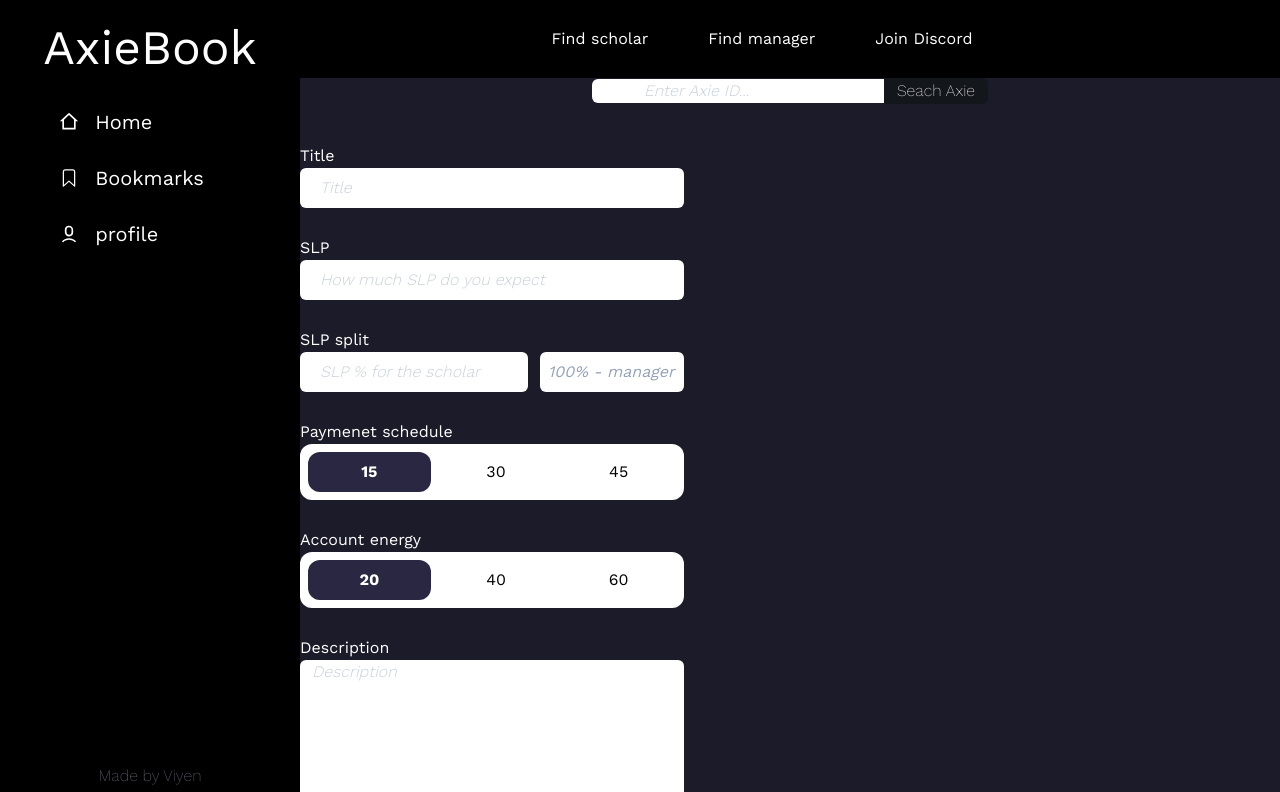
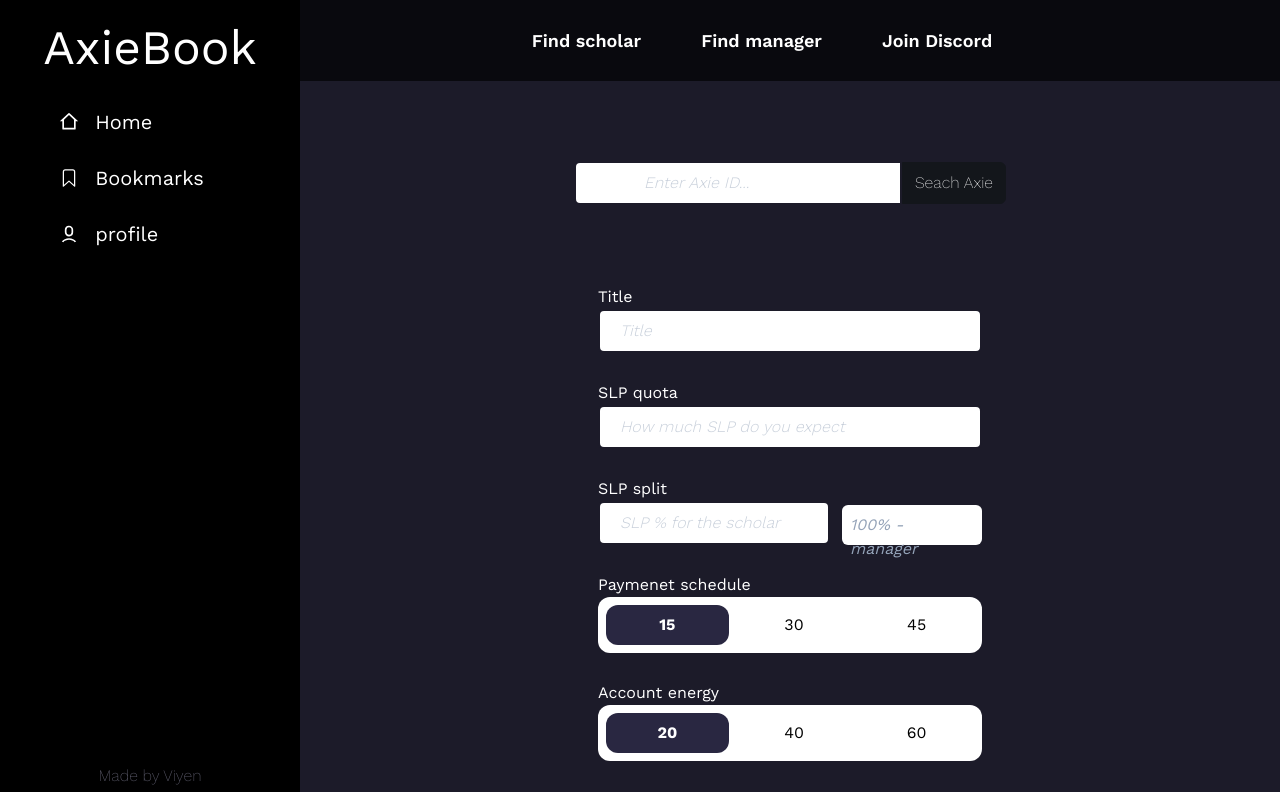
Before and after one commit to IsmailKemmoune/AxieBook, a Next.js app: page /postCreation in a window 1280 px wide. Shown: the top 792 px of the page. Built offline with nearby package versions, Linux system fonts and the light colour scheme.

Commit message:
changed navbar styles - added form validation

```diff
--- a/components/AxieForm.jsx
+++ b/components/AxieForm.jsx
@@ -6,8 +6,21 @@
 const schema = yup
   .object({
     title: yup.string().required().max(35),
-    slp: yup.number().positive().integer().required().max(200),
-    split: yup.number().integer().required().min(0).max(100),
+    slp: yup
+      .number()
+      // .sequence()
+      .required("Please fill out this field")
+      .positive()
+      .integer()
+      .max(200)
+      .typeError("SLP quota must be a valid number"),
+    split: yup
+      .number()
+      .integer()
+      .required()
+      .min(0, "Minimum value is 0")
+      .max(100, "Maximum value is 100")
+      .typeError("SLP split must be a % between 0 and 100"),
     energy: yup.number().positive().integer().required(),
     payment: yup.number().positive().integer().required(),
     description: yup.string().required(),
@@ -21,20 +34,28 @@
     formState: { errors },
   } = useForm({
     resolver: yupResolver(schema),
+    defaultValues: {
+      energy: "20",
+      payment: "15",
+    },
   });
   const onSubmit = (data) => console.log(data);
   const [split, setSplit] = useState(100);
 
   const splitCalc = (e) => {
     const value = e.target.value;
-    setSplit((prevVal) => (prevVal = 100 - value));
+    isNaN(value)
+      ? setSplit(100)
+      : setSplit((prevVal) => (prevVal = 100 - value));
   };
 
+  console.log("render", register("payment"));
+
   return (
-    <div>
+    <div className="mt-20">
       <form
         onSubmit={handleSubmit(onSubmit)}
-        className="flex flex-col space-y-7"
+        className="flex flex-col space-y-7 items-center"
       >
         <div className="flex flex-col">
           <label htmlFor="slp" className="text-white">
@@ -42,20 +63,22 @@
           </label>
           <input
             {...register("title")}
-            className="indent-3 placeholder:italic placeholder:opacity-50 placeholder:text-slate-400 rounded-md focus:border-white outline-none font-light w-96 p-2"
+            className="indent-3 placeholder:italic placeholder:opacity-50 placeholder:text-slate-400 rounded-md border-2 border-primary focus:border-expand focus:border-2 outline-none font-light w-96 p-2"
             placeholder="Title"
             type="text"
           />
-          <p>{errors.title?.message}</p>
+          <p className="text-delete font-light text-sm">
+            {errors.title?.message}
+          </p>
         </div>
 
         <div className="flex flex-col">
           <label htmlFor="slp" className="text-white">
-            SLP
+            SLP quota
           </label>
           <input
             {...register("slp")}
-            className="indent-3 placeholder:italic placeholder:opacity-50 placeholder:text-slate-400 rounded-md focus:border-white outline-none font-light w-96 p-2"
+            className="indent-3 placeholder:italic placeholder:opacity-50 placeholder:text-slate-400 rounded-md border-2 border-primary focus:border-expand focus:border-2  outline-none font-light w-96 p-2"
             placeholder="How much SLP do you expect"
             type="text"
             id="slp"
@@ -63,6 +86,7 @@
           <p>{errors.slp?.message}</p>
         </div>
 
+        <div className="flex flex-col">
           <div className="w-96 flex items-end">
             <div className="flex flex-col w-9/12 mr-3">
               <label htmlFor="slp" className="text-white">
@@ -71,7 +95,7 @@
               <input
                 {...register("split")}
                 onChange={splitCalc}
-              className="indent-3 placeholder:italic placeholder:opacity-50 placeholder:text-slate-400 rounded-md  focus:border-white outline-none font-light p-2"
+                className="indent-3 placeholder:italic placeholder:opacity-50 placeholder:text-slate-400 rounded-md  border-2 border-primary focus:border-expand focus:border-2  outline-none font-light p-2"
                 placeholder="SLP % for the scholar"
                 type="text"
               />
@@ -79,20 +103,20 @@
             <div className="bg-white border-slate-400 w-1/2 rounded-md h-[40px] p-2 cursor-not-allowed">
               <p className="text-slate-400 italic ">{split}% - manager</p>
             </div>
+          </div>
           <p>{errors.split?.message}</p>
         </div>
 
         <div className="flex flex-col">
-          <p className="text-white">Paymenet schedule</p>
+          <p className="text-white select-none">Paymenet schedule</p>
           <div className="grid w-96 grid-cols-3 space-x-2 rounded-xl bg-white p-2">
             <div>
               <input
                 {...register("payment")}
                 type="radio"
                 id="15"
-                value={15}
+                value="15"
                 className="peer hidden"
-                checked
               />
               <label
                 htmlFor="15"
@@ -107,7 +131,7 @@
                 {...register("payment")}
                 type="radio"
                 id="30"
-                value={30}
+                value="30"
                 className="peer hidden"
               />
               <label
@@ -123,7 +147,7 @@
                 {...register("payment")}
                 type="radio"
                 id="45"
-                value={45}
+                value="45"
                 className="peer hidden"
               />
               <label
@@ -137,16 +161,15 @@
         </div>
 
         <div className="flex flex-col">
-          <p className="text-white">Account energy</p>
+          <p className="text-white select-none">Account energy</p>
           <div className="grid w-96 grid-cols-3 space-x-2 rounded-xl bg-white p-2">
             <div>
               <input
                 {...register("energy")}
                 type="radio"
-                value={20}
+                value="20"
                 id="20"
                 className="peer hidden"
-                checked
               />
               <label
                 htmlFor="20"
@@ -160,7 +183,7 @@
               <input
                 {...register("energy")}
                 type="radio"
-                value={40}
+                value="40"
                 id="40"
                 className="peer hidden"
               />
@@ -176,7 +199,7 @@
               <input
                 {...register("energy")}
                 type="radio"
-                value={60}
+                value="60"
                 id="60"
                 className="peer hidden"
               />
@@ -189,15 +212,6 @@
             </div>
           </div>
         </div>
-        {/*  */}
-        {/* <div className="flex flex-col">
-          <p className="text-white">SLP split</p>
-          <input
-            {...register("split")}
-            className="w-96 h-1 rounded-sm appearance-none outline-none "
-            type="range"
-          />
-        </div> */}
 
         <div className="flex flex-col">
           <label htmlFor="description" className="text-white">
@@ -206,7 +220,7 @@
           <textarea
             {...register("description")}
             id="description"
-            className="indent-3 placeholder:italic placeholder:opacity-50 placeholder:text-slate-400 rounded-md hover:border-red focus:border-white outline-none font-light w-96"
+            className="indent-3 placeholder:italic placeholder:opacity-50 placeholder:text-slate-400 rounded-md hover:border-red border-2 border-primary focus:border-expand focus:border-2  outline-none font-light w-96"
             placeholder="Description"
             rows="7"
             cols="33"
@@ -216,7 +230,7 @@
 
         <button
           type="submit"
-          className="text-white border bg-gray-500 border-gray-500 rounded-md px-3 hover:bg-secondary font-extralight transition duration-200 ease-linear cursor-pointer w-44"
+          className="text-white border bg-gray-500 border-gray-500 rounded-md px-3 hover:bg-secondary font-extralight transition duration-200 ease-linear cursor-pointer w-44 p-2 self-center"
         >
           Submit
         </button>
--- a/components/AxieImage.jsx
+++ b/components/AxieImage.jsx
@@ -89,7 +89,7 @@
     <div className="bg-primary flex flex-col items-center">
       <div className="relative">
         <input
-          className="px-10 indent-3 placeholder:italic placeholder:opacity-50 placeholder:text-slate-400 rounded-l-md hover:border-red focus:border-white outline-none font-light "
+          className="px-14 indent-3 placeholder:italic placeholder:opacity-50 placeholder:text-slate-400 rounded-l-md border-2 border-primary focus:border-expand focus:border-2 outline-none font-light p-2"
           placeholder="Enter Axie ID..."
           onChange={getInputData}
           value={inputId}
@@ -97,7 +97,7 @@
 
         <button
           onClick={getAxiePicture}
-          className="absolte bottom-0 top-0 right-0 h-max text-white border bg-gray-500 border-gray-500 rounded-r-md px-3 hover:bg-secondary font-extralight transition duration-200 ease-linear cursor-pointer"
+          className="absolte bottom-0 top-0 right-0 h-max text-white border bg-gray-500 border-gray-500 rounded-r-md px-3 hover:bg-secondary font-extralight transition duration-200 ease-linear cursor-pointer p-2"
         >
           Seach Axie
         </button>
--- a/components/ManagerPost.jsx
+++ b/components/ManagerPost.jsx
@@ -29,14 +29,17 @@
           </div>
           <div className="flex justify-center items-center mr-4">
             {bookmark ? (
+              <button>
                 <BsFillBookmarkHeartFill
                   onClick={(e) => {
-                  setBookmark(!bookmark); //botona
+                    setBookmark(!bookmark);
                     e.stopPropagation();
                   }}
                   className="text-red-500 text-2xl hover:text-red-600 cursor-pointer"
                 />
+              </button>
             ) : (
+              <button>
                 <BsFillBookmarkFill
                   onClick={(e) => {
                     setBookmark(!bookmark);
@@ -44,6 +47,7 @@
                   }}
                   className="text-shades-200 text-2xl hover:text-shades-300 cursor-pointer"
                 />
+              </button>
             )}
           </div>
         </div>
--- a/components/NavBar.jsx
+++ b/components/NavBar.jsx
@@ -1,5 +1,4 @@
 import Link from "next/link";
-import { useState } from "react";
 
 const glassmorphism = {
   display: "flex",
@@ -17,35 +16,9 @@
   backdropFilter: "blur(12px)",
 };
 
-const defaultNav = {
-  display: "flex",
-  alignItems: "center",
-  justifyContent: "center",
-  padding: "25px 0px",
-  position: "sticky",
-  width: "100%",
-  top: "-0.5px",
-  zIndex: "10",
-  color: "white",
-  backgroundColor: "Black",
-};
-
 export default function NavBar() {
-  const [glassmorph, setGlassmorph] = useState(false);
-
-  const changeBgStyle = () => {
-    console.log(scrollY);
-    if (scrollY > 53) setGlassmorph(true);
-    else setGlassmorph(false);
-  };
-
-  if (typeof window !== "undefined") {
-    //here `window` is available
-    window.addEventListener("scroll", changeBgStyle);
-  }
-
   return (
-    <nav style={glassmorph ? glassmorphism : defaultNav}>
+    <nav style={glassmorphism}>
       <ul className="flex ">
         <Link href="/postCreation">
           <li className="mr-14 cursor-pointer border-2 border-transparent hover:border-b-2 hover:border-b-white">
--- a/components/ScholarPost.jsx
+++ b/components/ScholarPost.jsx
@@ -31,6 +31,7 @@
           </div>
           <div className="flex justify-center items-center mr-4">
             {bookmark ? (
+              <button>
                 <BsFillBookmarkHeartFill
                   onClick={(e) => {
                     setBookmark(!bookmark);
@@ -38,7 +39,9 @@
                   }}
                   className="text-red-500 text-2xl hover:text-red-600 cursor-pointer"
                 />
+              </button>
             ) : (
+              <button>
                 <BsFillBookmarkFill
                   onClick={(e) => {
                     setBookmark(!bookmark);
@@ -46,6 +49,7 @@
                   }}
                   className="text-shades-200 text-2xl hover:text-shades-300 cursor-pointer"
                 />
+              </button>
             )}
           </div>
         </div>
--- a/pages/postCreation.js
+++ b/pages/postCreation.js
@@ -6,12 +6,10 @@
 export default function PostCreation() {
   const [modalOn, setModalOn] = useState(false);
   return (
-    <div className="w-full h-screen">
+    <div className="scroll-div w-full h-full flex flex-col items-center overflow-auto pt-20">
       {modalOn && <BodyPartModal setModalOn={setModalOn} />}
       <AxieImage setModalOn={setModalOn} />
-      <div className="h-96 mt-10">
-        <AxieForm />
-      </div>
+      <AxieForm />
     </div>
   );
 }
```
Also changed, not shown: pages/index.js (+8 -4 lines). Lines whose indentation alone changed are shown as unchanged.
